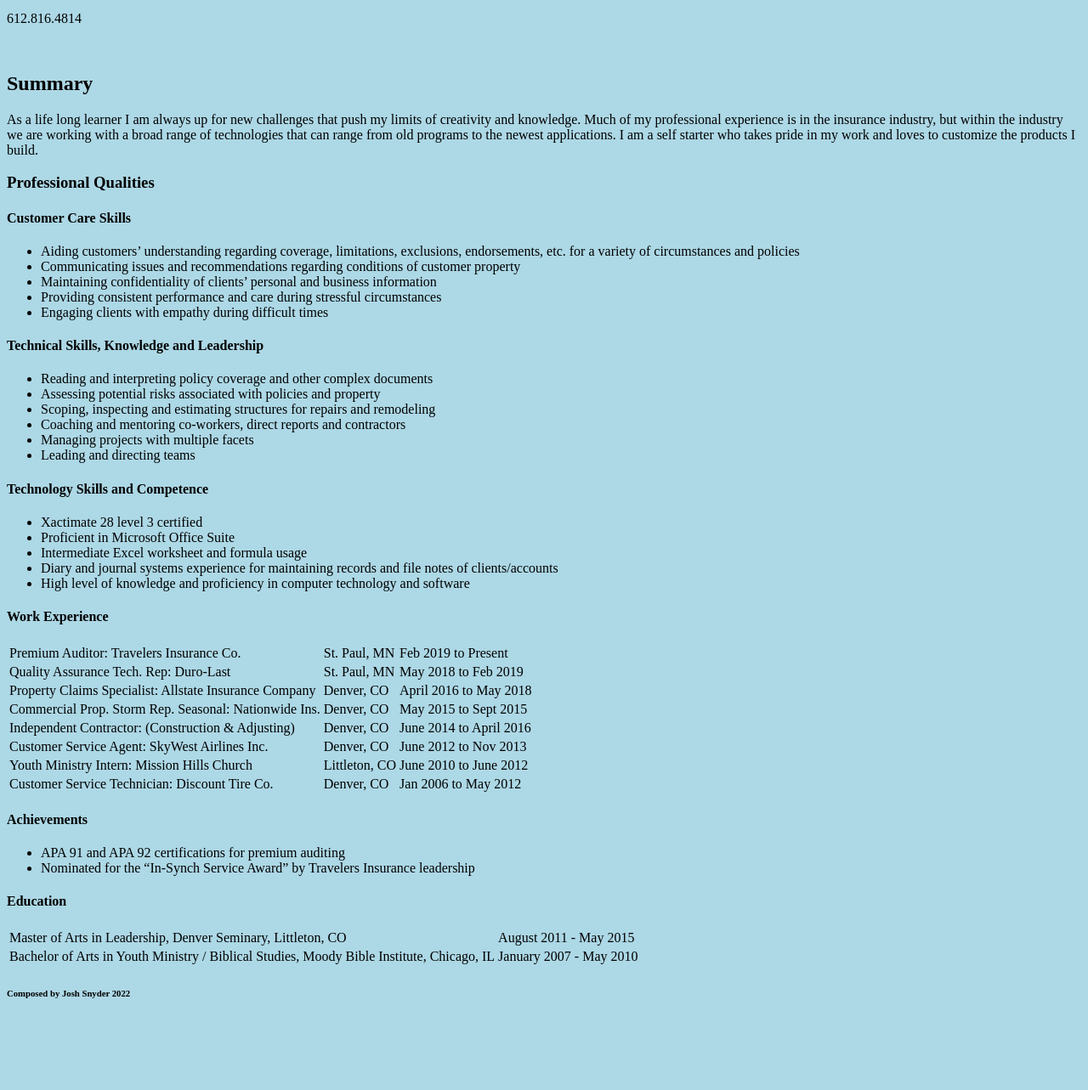
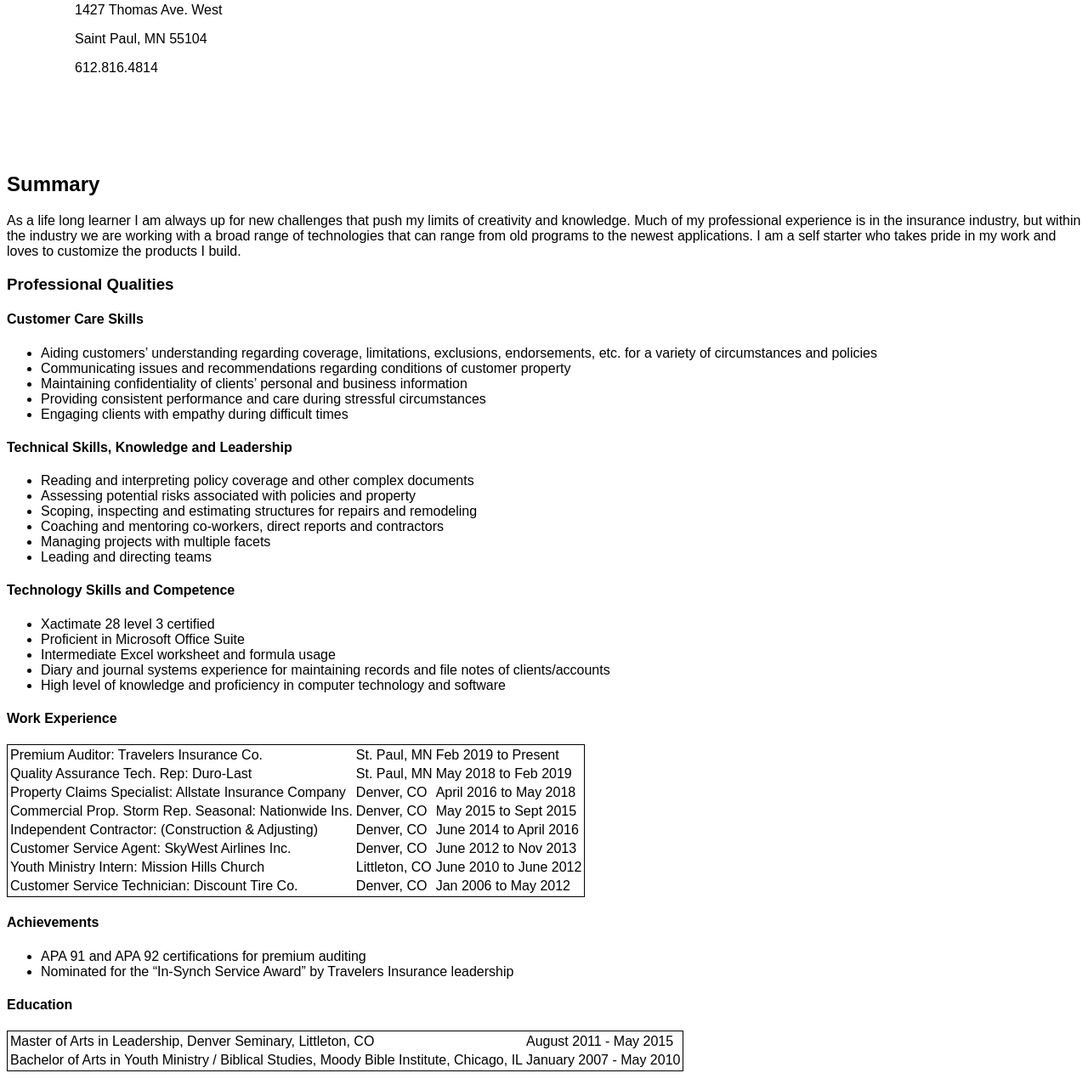
Before and after one commit to jtsnyder86/jtsnyder86.github.io, a plain HTML site: page index.html in a window 1280 px wide. Shown: the part 135-1418 px from the top of the page at 85% size. Before the commit the page ends 1335 px from the top, so only its background shows below. Drawn offline with Linux system fonts and the light colour scheme.

Commit message:
Update style.css

```diff
--- a/style.css
+++ b/style.css
@@ -1,3 +1,12 @@
 body {
-  background: lightblue
+  background: ;
+  font-family: Arial, Helvetica, sans-serif;
 }
+
+.header {
+  margin: 80px 80px
+}
+
+table {
+  border: 1px solid black
+}
```
